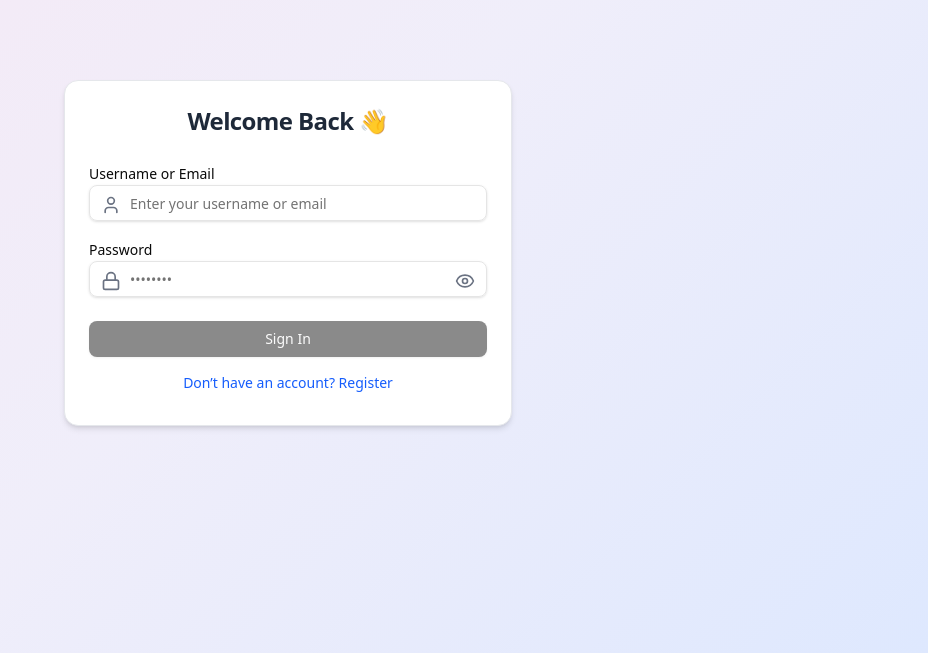
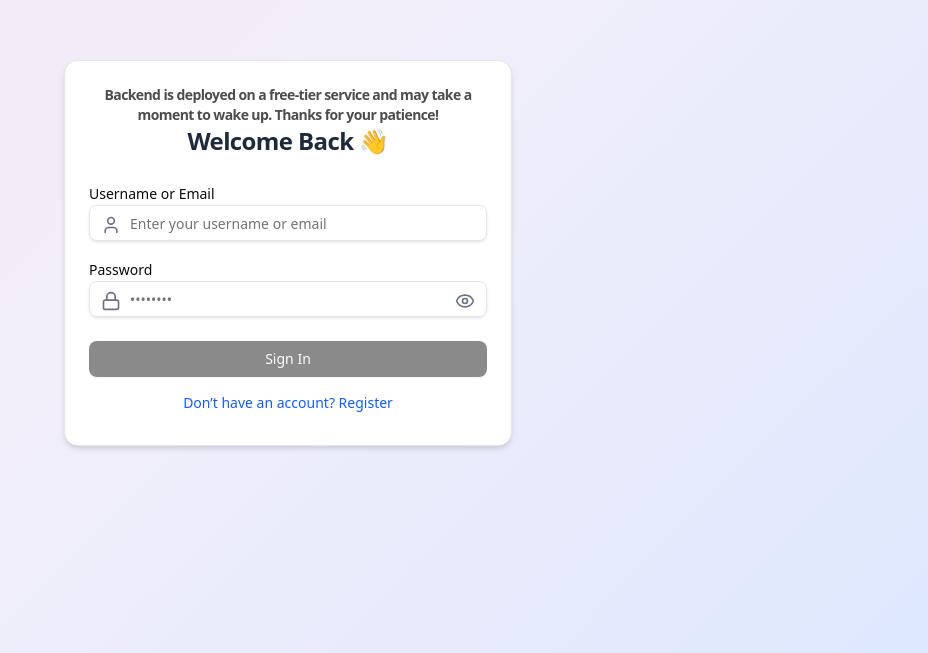
Before and after one commit to samex111/Accerra, a React (Vite) app in the folder frontend/: page /signin in a window 1280 px wide. Shown: the part 147-800 px from the top of the page, without its empty margins (352-1280 px from the left). Built offline with nearby package versions, Linux system fonts and the light colour scheme; no server answers.

Commit message:
warning add

```diff
--- a/frontend/src/auth/UserSignin.tsx
+++ b/frontend/src/auth/UserSignin.tsx
@@ -56,8 +56,10 @@ export default function Signin() {
   return (
     <div className="w-full h-screen flex items-center justify-center bg-[linear-gradient(135deg,#f6e8f4_0%,#f0eefa_50%,#dee8fe_100%)] px-4">
       <Card className="w-full max-w-md shadow-md border border-gray-200">
+
         <CardHeader>
           <CardTitle className="text-2xl text-center font-semibold text-gray-800">
+             <p className="text-black/70 text-sm ">Backend is deployed on a free-tier service and may take a moment to wake up. Thanks for your patience!</p>
             Welcome Back 👋
           </CardTitle>
         </CardHeader>
--- a/frontend/src/auth/UserSignup.tsx
+++ b/frontend/src/auth/UserSignup.tsx
@@ -81,6 +81,7 @@ export default function SignUp() {
       <Card className="w-full max-w-md shadow-md border border-gray-200">
         <CardHeader>
           <CardTitle className="text-2xl text-center font-semibold text-gray-800">
+             <p className="text-black/70 text-sm ">Backend is deployed on a free-tier service and may take a moment to wake up. Thanks for your patience!</p>
             Create your account
           </CardTitle>
         </CardHeader>
```
